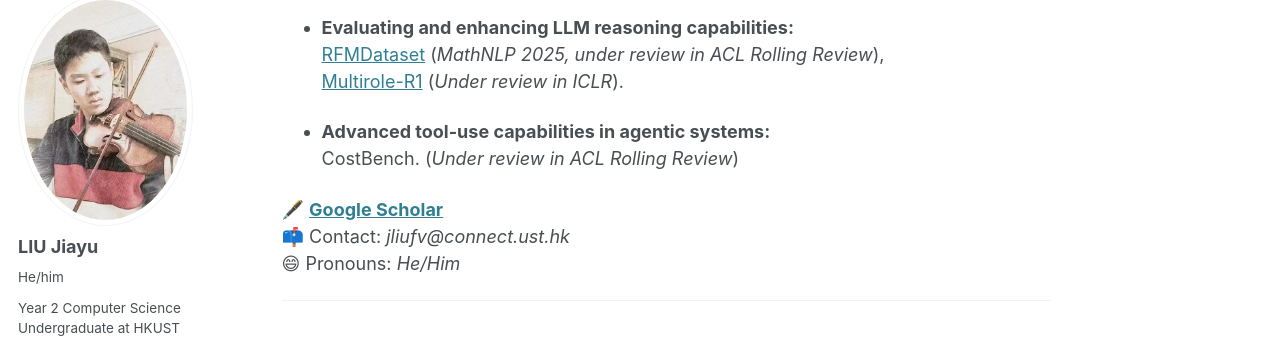
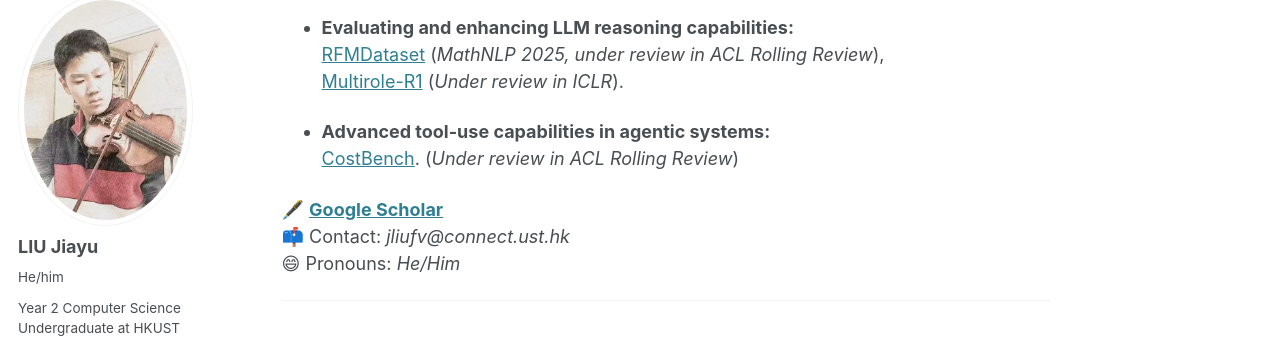
Before and after one commit to JiayuJeff/JiayuJeff.github.io, a Jekyll site: the page built from _pages/about.md, in a window 1280 px wide and 900 px high, scrolled down 405 px. Shown: the part 112-453 px from the top of the window. Built offline with Jekyll 4.4.1, drawn with Linux system fonts in a browser that asks for light colours; some web fonts are replaced; part of the change alters nothing that is shown.

```diff
--- a/_pages/about.md
+++ b/_pages/about.md
@@ -29,7 +29,7 @@ I’m **Jiayu LIU**, a third-year undergraduate CS student supervised by [Prof.
   [Multirole-R1](https://www.arxiv.org/pdf/2507.20187) (*Under review in ICLR*).
 
 - **Advanced tool-use capabilities in agentic systems:**
-  CostBench. (*Under review in ACL Rolling Review*)
+  [CostBench](https://arxiv.org/abs/2511.02734). (*Under review in ACL Rolling Review*)
 
 🖋️ [**Google Scholar**](https://scholar.google.com/citations?user=PIQxhfMAAAAJ&hl=en)
 📫 Contact: *jliufv@connect.ust.hk*
@@ -94,7 +94,7 @@ Dadi Guo\*, **Jiayu Liu\***, Zhiyuan Fan, Zhitao He, Haoran Li, Yumeng Wang, Yi
 
 ### 🧰 Tool Use
 
-**CostBench: Evaluating Multi-Turn Cost-Optimal Planning and Adaptation in Dynamic Environments for LLM Agents**
+**[CostBench: Evaluating Multi-Turn Cost-Optimal Planning and Adaptation in Dynamic Environments for LLM Agents](https://arxiv.org/abs/2511.02734)**
 **Jiayu Liu**, Cheng Qian, Zhaochen Su, Qing Zong, Shijue Huang, Bingxiang He, Yi R. Fung
 *Under review in ACL Rolling Review*
 
```
